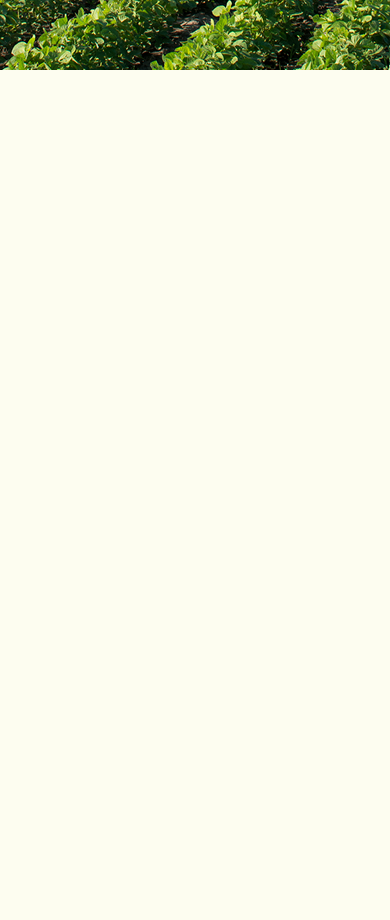
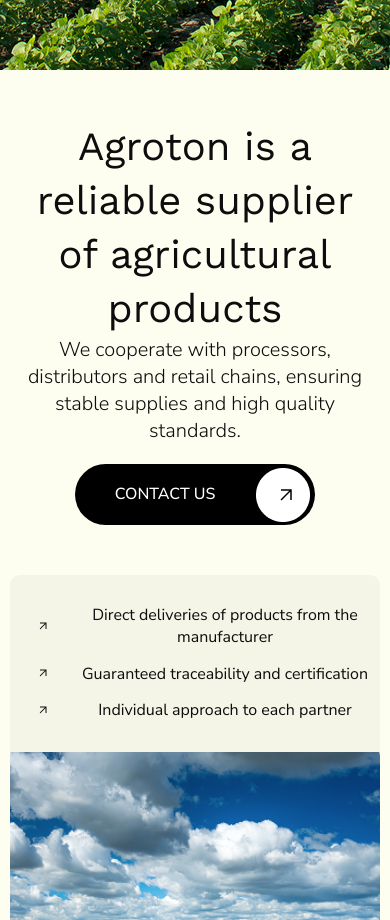
Before and after one commit to poetryofcode/Agroton, a Next.js app: page / in a window 390 px wide. Shown: the part 6140-7060 px from the top of the page. Before the commit the page ends 6260 px from the top, so only its background shows below. Built offline with nearby package versions, Linux system fonts and the light colour scheme.

Commit message:
feat: partners mobile friendly

```diff
--- a/src/app/page.tsx
+++ b/src/app/page.tsx
@@ -14,9 +14,9 @@
       <main>
         <About />
         <Products />
-        <Slogan />{" "}
+        <Slogan />
+        <Partners />{" "}
         {/*
-        <Partners />
         <Blog /> */}
       </main>
       {/* <Footer /> */}
--- a/src/components/Partners.module.scss
+++ b/src/components/Partners.module.scss
@@ -100,3 +100,50 @@
   font-weight: 300;
   border-radius: 10px;
 }
+
+@media (max-width: 1300px) {
+  .inner {
+    gap: 10px;
+  }
+  .contacts {
+    max-width: 350px;
+  }
+}
+
+@media (max-width: 950px) {
+  .inner {
+    display: block;
+  }
+  .contacts {
+    width: 100%;
+    text-align: center;
+  }
+  .link {
+    margin-bottom: 50px;
+  }
+}
+
+@media (max-width: 650px) {
+  .stats {
+    display: block;
+    text-align: center;
+  }
+
+  .stats__info {
+    flex-direction: row;
+    align-items: center;
+    img {
+      display: none;
+    }
+  }
+  .stats__img {
+    width: 100%;
+    object-fit: cover;
+  }
+  .info {
+    text-align: center;
+  }
+  .contacts {
+    margin: 0 auto;
+  }
+}
```
